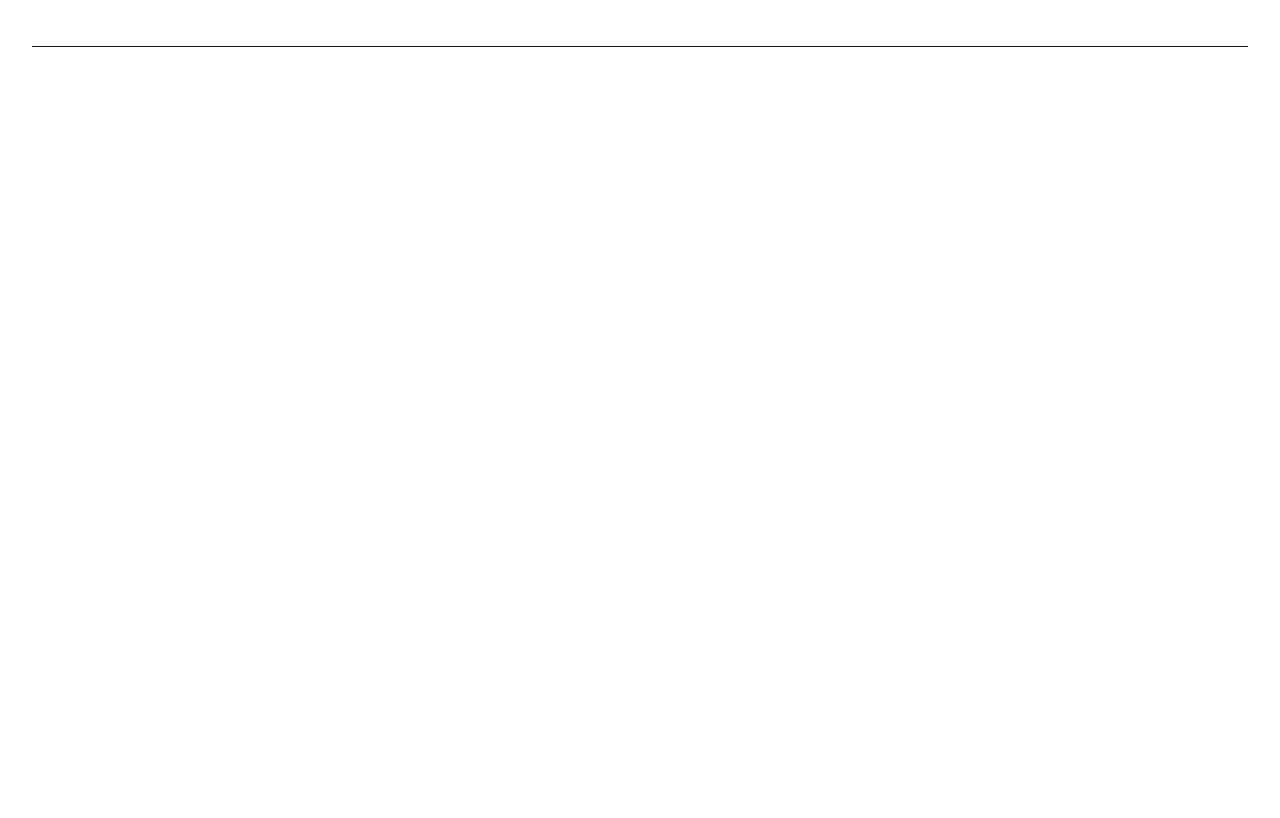
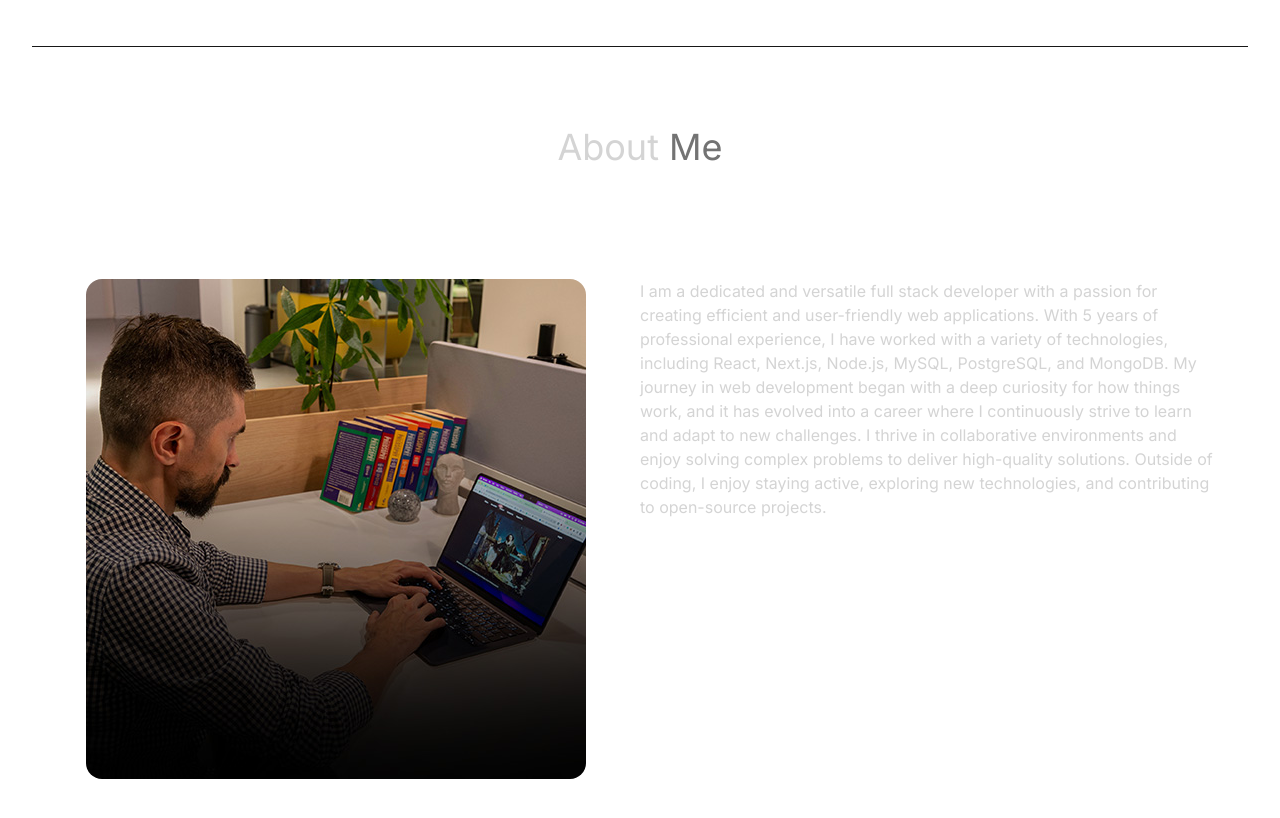
Before and after one commit to kaleshavali4346/kalesha_vali, a React (Vite) app: page / in a window 1280 px wide. Shown: the part 1272-2090 px from the top of the page. Before the commit the page ends 1343 px from the top, so only its background shows below. Built offline with nearby package versions, Linux system fonts and the light colour scheme.

Commit message:
added About me

```diff
--- a/src/App.jsx
+++ b/src/App.jsx
@@ -1,16 +1,18 @@
 import React from "react";
 import Navbar from "./components/Navbar";
 import Hero from "./components/Hero";
+import About from "./components/About";
 
 function App() {
   return (
     <div className="overflow-x-hidden text-neutral-300 antialiased selection:bg-cyan-300 selection:text-cyan-900">
-      <div className="flixed top-0 -z-10 h-full w-full">
+      <div className="fixed top-0 -z-10 h-full w-full">
         <div className="absolute inset-0 -z-10 h-full w-full items-center px-5 py-24 [background:radial-gradient(125%_125%_at_50%_10%,#000_40%,#63e_100%)]"></div>
       </div>
       <div className="container mx-auto px-8">
         <Navbar />
         <Hero/>
+        <About/>
       </div>
     </div>
   );}
--- /dev/null
+++ b/src/components/About.jsx
@@ -0,0 +1,25 @@
+import aboutImage from "../assets/about.jpg"
+import { ABOUT_TEXT } from "../constants";
+
+const About=()=>{
+    return (
+        <div className="border-b border-neutral-900 pb-4">
+            <h1 className="my-20 text-center text-4xl">About
+                <span className="text-neutral-500"> Me</span>
+            </h1>
+            <div className="flex flex-wrap">
+                <div className="w-full lg:w-1/2 lg:p-8">
+                    <div className="flex items-center justify-center">
+                        <img className="rounded-2xl" src={aboutImage} alt="Image"/>
+                    </div>
+                </div>
+                <div className="w-full lg:w-1/2">
+                    <div className="flex justify-center lg:justify-start">
+                        <p className="my-2 max-w-xl py-6">{ABOUT_TEXT}</p>
+                    </div>
+                </div>
+            </div>
+        </div>
+    )
+}
+export default About;
```
